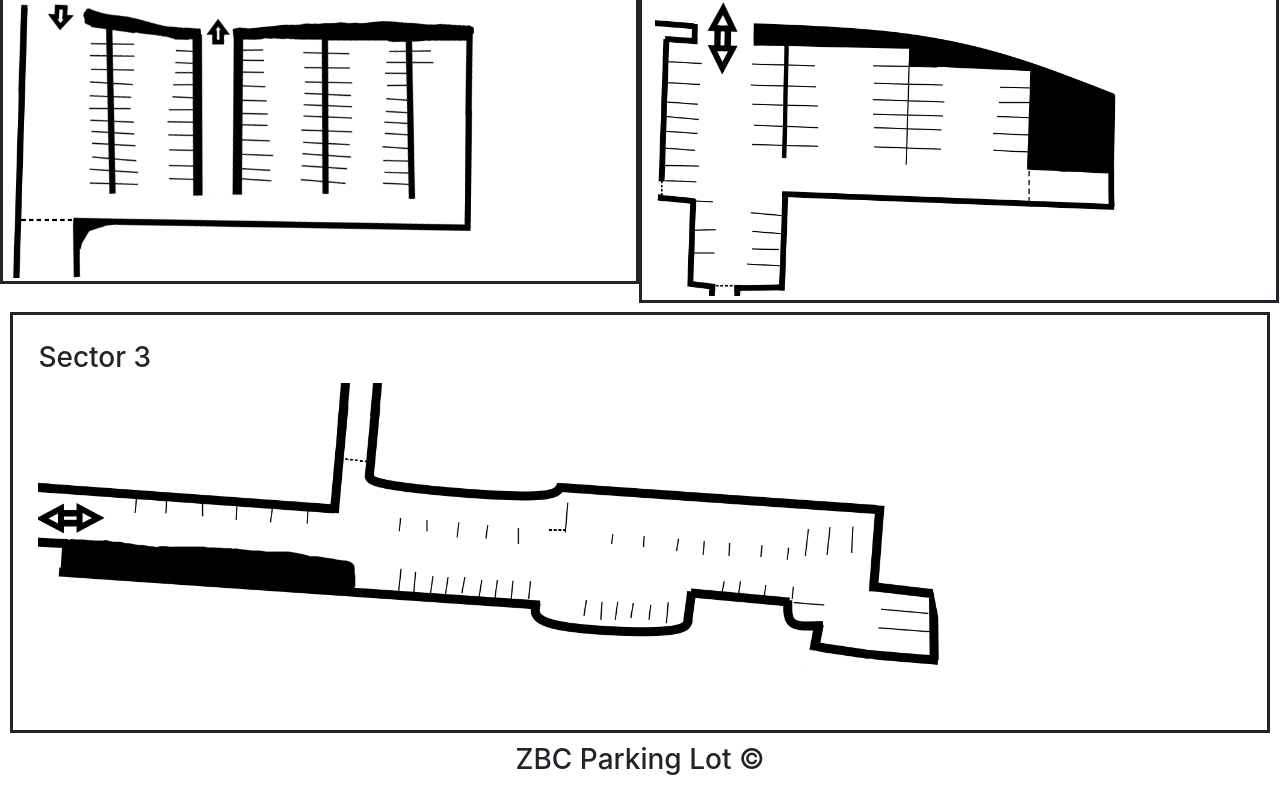
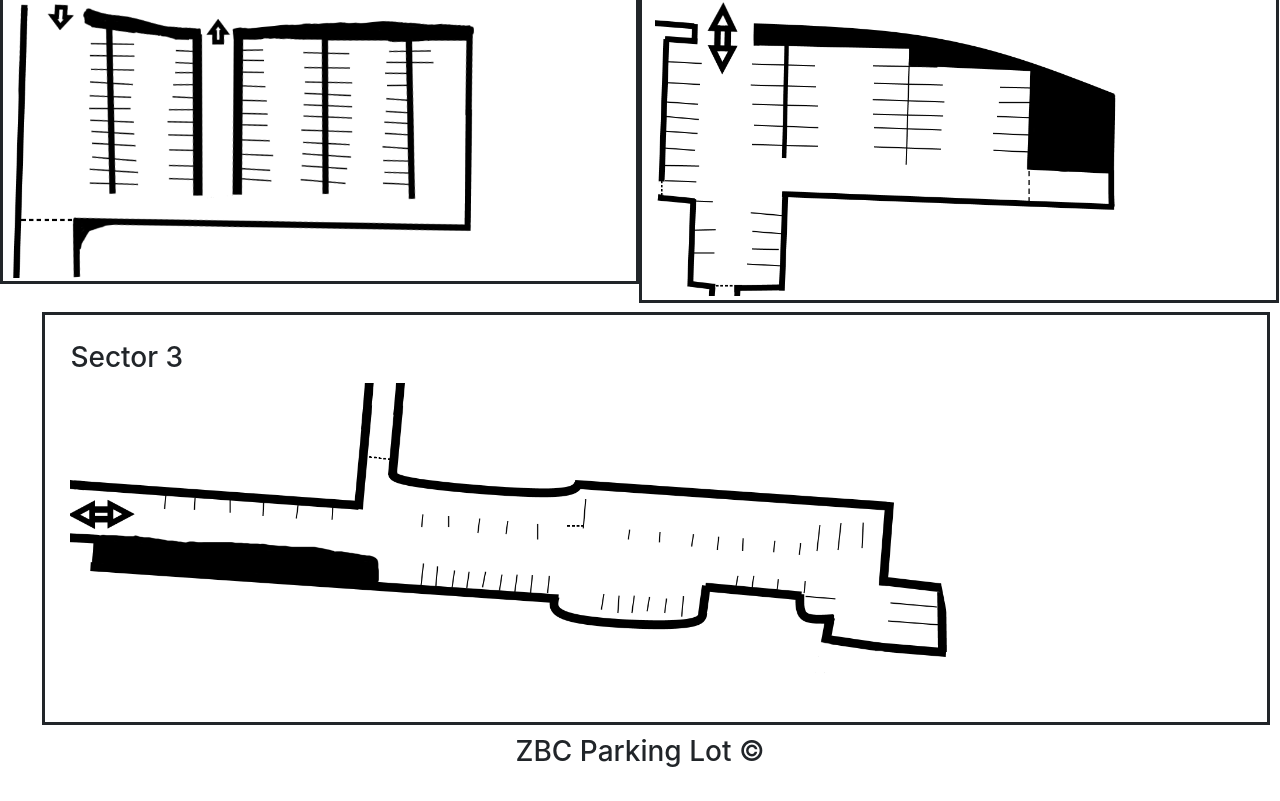
Before and after one commit to Kevin-Borup/HeadCourse2_Project, a Flask app: page /ParkingLotMap in a window 1280 px wide. Shown: the part 105-906 px from the top of the page. After the commit the page ends 872 px from the top, so only its background shows below. Run offline with Flask 2, Linux system fonts and the light colour scheme.

Commit message:
parking lot map sector 3 % change

```diff
--- a/static/css/ParkingLotMap.css
+++ b/static/css/ParkingLotMap.css
@@ -1,7 +1,7 @@
 #boxedmy {
     font-size: 100%;
     float: right;
-    width: auto;
+    width: 95.5%;
     height: auto;
     padding: 2%;
     margin: 1%;
```
